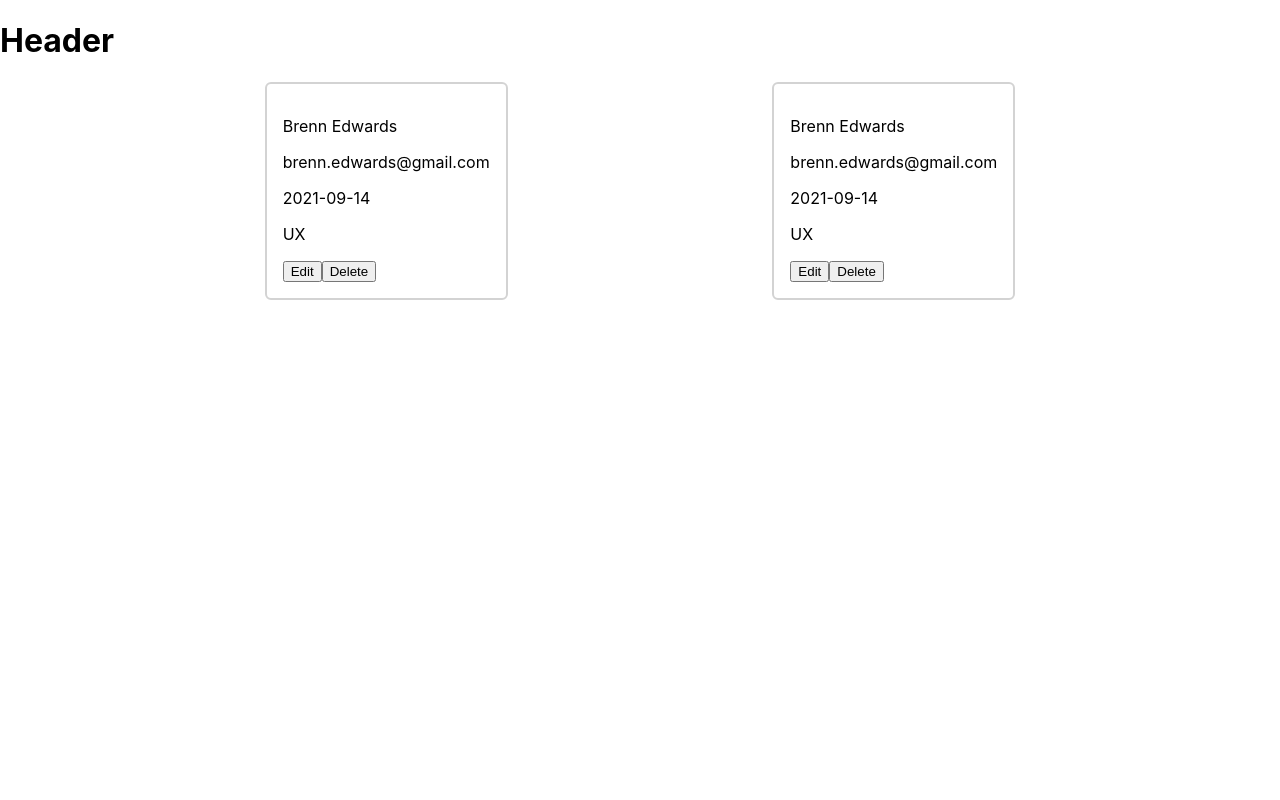
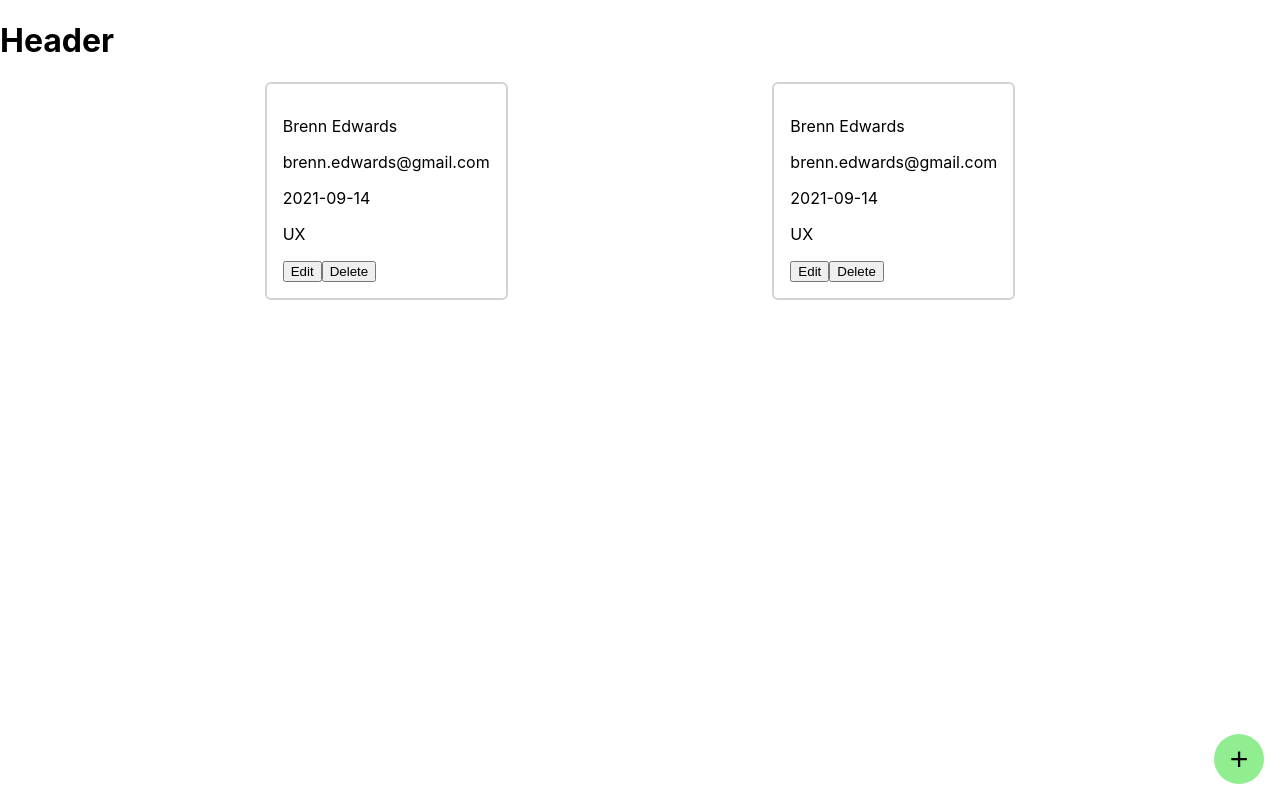
Before and after one commit to brenno-calado/nutcache-challenge-brennoNascimento, a React (Create React App) app: page / in a window 1280 px wide. Built offline with nearby package versions, Linux system fonts and the light colour scheme; no server answers.

Commit message:
readd app.css, adjust create modal button position

```diff
--- /dev/null
+++ b/src/App.css
@@ -0,0 +1,11 @@
+.create {
+  background-color: lightgreen;
+  border-radius: 50%;
+  border: none;
+  bottom: 1rem;
+  font-size: 2rem;
+  height: 50px;
+  position: absolute;
+  right: 1rem;
+  width: 50px;
+}
--- a/src/App.js
+++ b/src/App.js
@@ -1,5 +1,6 @@
 import React from 'react';
 import Routes from './Routes';
+import './App.css';
 
 function App() {
   return (
--- a/src/pages/Main.jsx
+++ b/src/pages/Main.jsx
@@ -9,6 +9,7 @@ class Main extends Component {
         <Header />
         <main>
           <Grid />
+          <button className="create">+</button>
         </main>
       </>
     );
```
